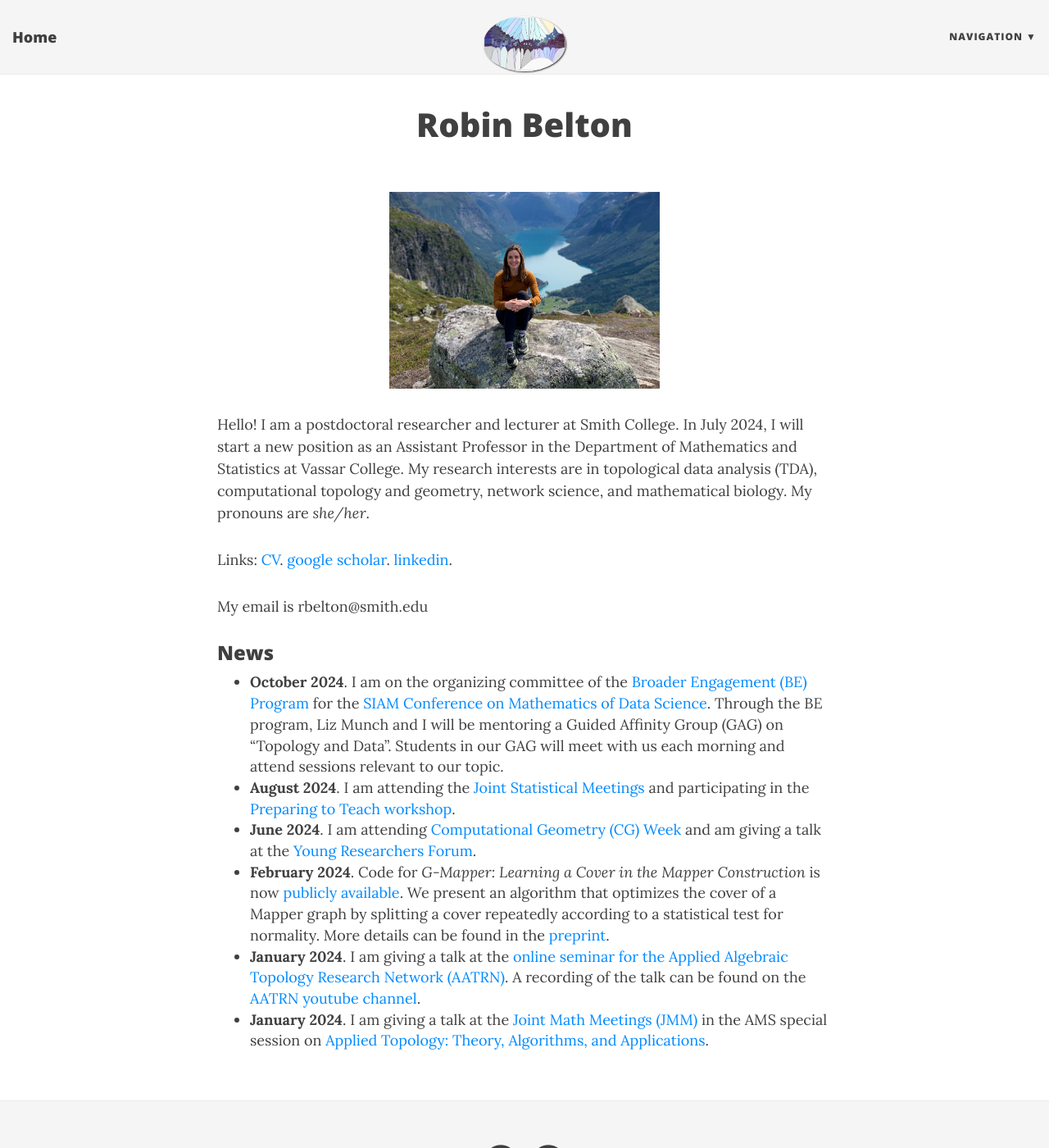
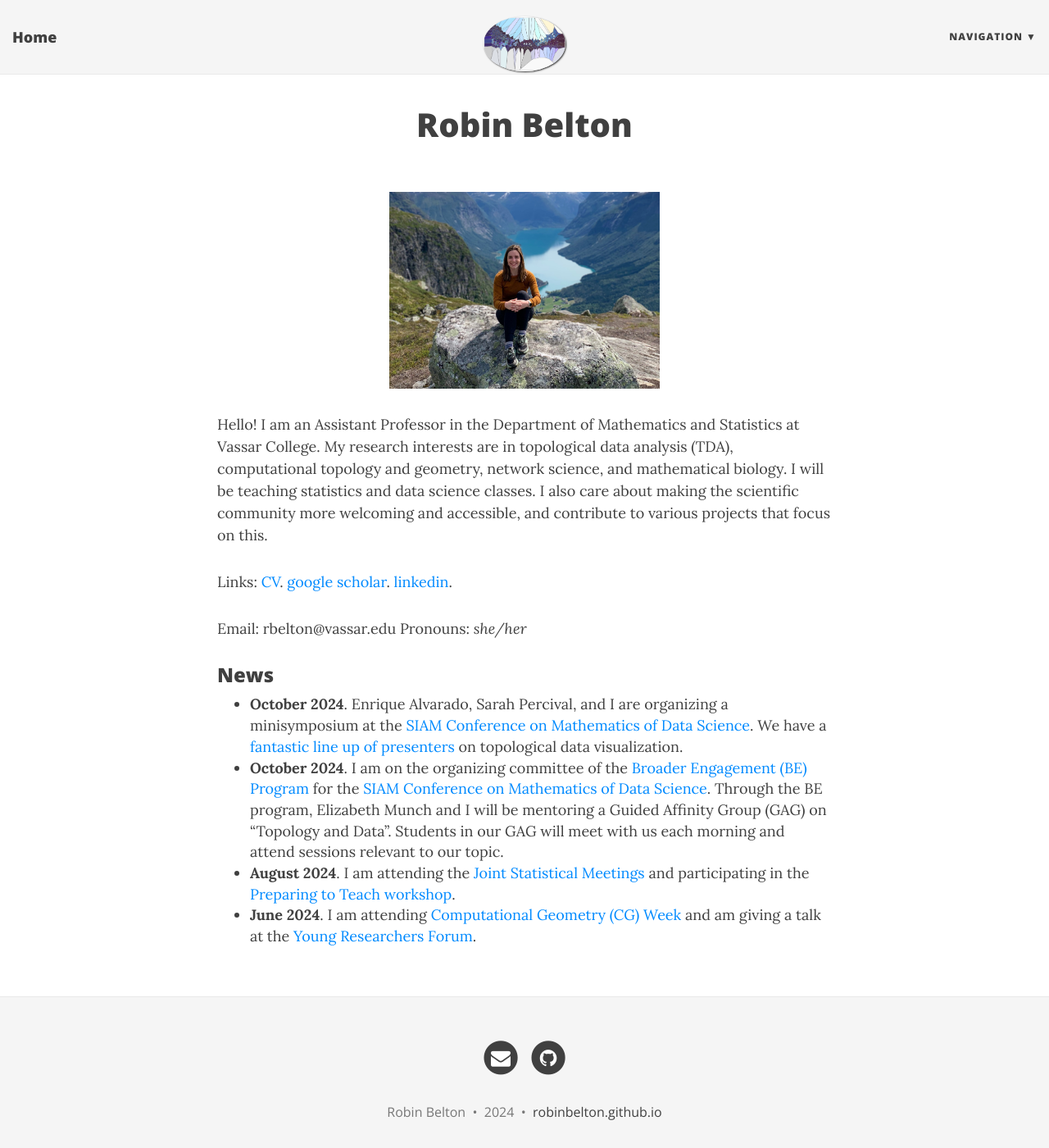
Before and after one commit to robinbelton/robinbelton.github.io, a Jekyll site: the page built from index.html, in a window 1280 px wide and 1400 px high. Shown: the whole window at 82% size. Built offline with Jekyll 4.4.1, drawn with Linux system fonts in a browser that asks for light colours; nearby versions of some CDN libraries; the list of posts is cut into pages by our own code.

Commit message:
Edit homepage

```diff
--- a/index.html
+++ b/index.html
@@ -8,21 +8,18 @@ use-site-title: true
 <p style="text-align:center;"><img src="robin-norway.JPG" width = "330" height = "240">
 
 <p>
-Hello! I am a postdoctoral researcher and lecturer at Smith College. In July 2024, I will start a new position as an Assistant Professor in the Department of Mathematics and Statistics at Vassar College. My research interests are in topological data analysis (TDA), computational topology and geometry, network science, and mathematical biology. My pronouns are <em>she/her</em>.
+Hello! I am an Assistant Professor in the Department of Mathematics and Statistics at Vassar College. My research interests are in topological data analysis (TDA), computational topology and geometry, network science, and mathematical biology. I will be teaching statistics and data science classes. I also care about making the scientific community more welcoming and accessible, and contribute to various projects that focus on this.
 </p>
 
 <p> Links: <a href="http://robinbelton.github.io//BeltonCVwebsite.pdf">CV</a>.  <a href="https://scholar.google.com/citations?user=v_c8ueIAAAAJ&hl=en&oi=ao">google scholar</a>.
 <a href="https://www.linkedin.com/in/robin-belton-4511691b0/">linkedin</a>. </p>
 
-<p> My email is rbelton@smith.edu </p>
-
+<p> Email: rbelton@vassar.edu Pronouns: <em>she/her</em> </p>
 
 <h3>News</h3>
 <ul>
-    <li><b>October 2024</b>. I am on the organizing committee of the <a href = "https://shinstitute.org/the-broader-engagement-be-program/"> Broader Engagement (BE) Program</a> for the <a href= "https://www.siam.org/conferences/cm/conference/mds24">SIAM Conference on Mathematics of Data Science</a>. Through the BE program, Liz Munch and I will be mentoring a Guided Affinity Group (GAG) on “Topology and Data”. Students in our GAG will meet with us each morning and attend sessions relevant to our topic.
+    <li><b>October 2024</b>. Enrique Alvarado, Sarah Percival, and I are organizing a minisymposium at the <a href= "https://www.siam.org/conferences/cm/conference/mds24">SIAM Conference on Mathematics of Data Science</a>. We have a <a href = "https://meetings.siam.org/sess/dsp_programsess.cfm?SESSIONCODE=80609">fantastic line up of presenters</a> on topological data visualization. </li>
+    <li><b>October 2024</b>. I am on the organizing committee of the <a href = "https://shinstitute.org/the-broader-engagement-be-program/"> Broader Engagement (BE) Program</a> for the <a href= "https://www.siam.org/conferences/cm/conference/mds24">SIAM Conference on Mathematics of Data Science</a>. Through the BE program, Elizabeth Munch and I will be mentoring a Guided Affinity Group (GAG) on “Topology and Data”. Students in our GAG will meet with us each morning and attend sessions relevant to our topic.
     <li><b>August 2024</b>. I am attending the <a href="https://ww2.amstat.org/meetings/jsm/2024/">Joint Statistical Meetings</a> and participating in the <a href="https://preparingtoteach.org/">Preparing to Teach workshop</a>.</li>
-    <li><b>June 2024</b>. I am attending <a href = "https://socg24.athenarc.gr/socg.html">Computational Geometry (CG) Week</a> and am giving a talk at the <a href = "https://sites.google.com/alumni.stonybrook.edu/cgyrf24/">Young Researchers Forum</a>.
-    <li><b>February 2024</b>. Code for <em>G-Mapper: Learning a Cover in the Mapper Construction</em> is now <a href = "https://github.com/MRC-Mapper/G-Mapper"> publicly available</a>. We present an algorithm that optimizes the cover of a Mapper graph by splitting a cover repeatedly according to a statistical test for normality. More details can be found in the <a href = "https://arxiv.org/abs/2309.06634">preprint</a>.
-    <li><b>January 2024</b>. I am giving a talk at the <a href = "https://www.aatrn.net/seminar"> online seminar for the Applied Algebraic Topology Research Network (AATRN)</a>. A recording of the talk can be found on the <a href = "https://www.youtube.com/watch?v=dXJ1Tfvvs-M"> AATRN youtube channel</a>.
-    <li><b>January 2024</b>. I am giving a talk at the <a href = "https://www.jointmathematicsmeetings.org/meetings/national/jmm2024/2300_intro"> Joint Math Meetings (JMM)</a> in the AMS special session on <a href = "https://www.jointmathematicsmeetings.org/meetings/national/jmm2024/2300_program_friday.html#2300:SS35C"> Applied Topology: Theory, Algorithms, and Applications</a>.
+    <li><b>June 2024</b>. I am attending <a href = "https://socg24.athenarc.gr/socg.html">Computational Geometry (CG) Week</a> and am giving a talk at the <a href = "https://socg24.athenarc.gr/yrf.html">Young Researchers Forum</a>.
 </ul>
```
